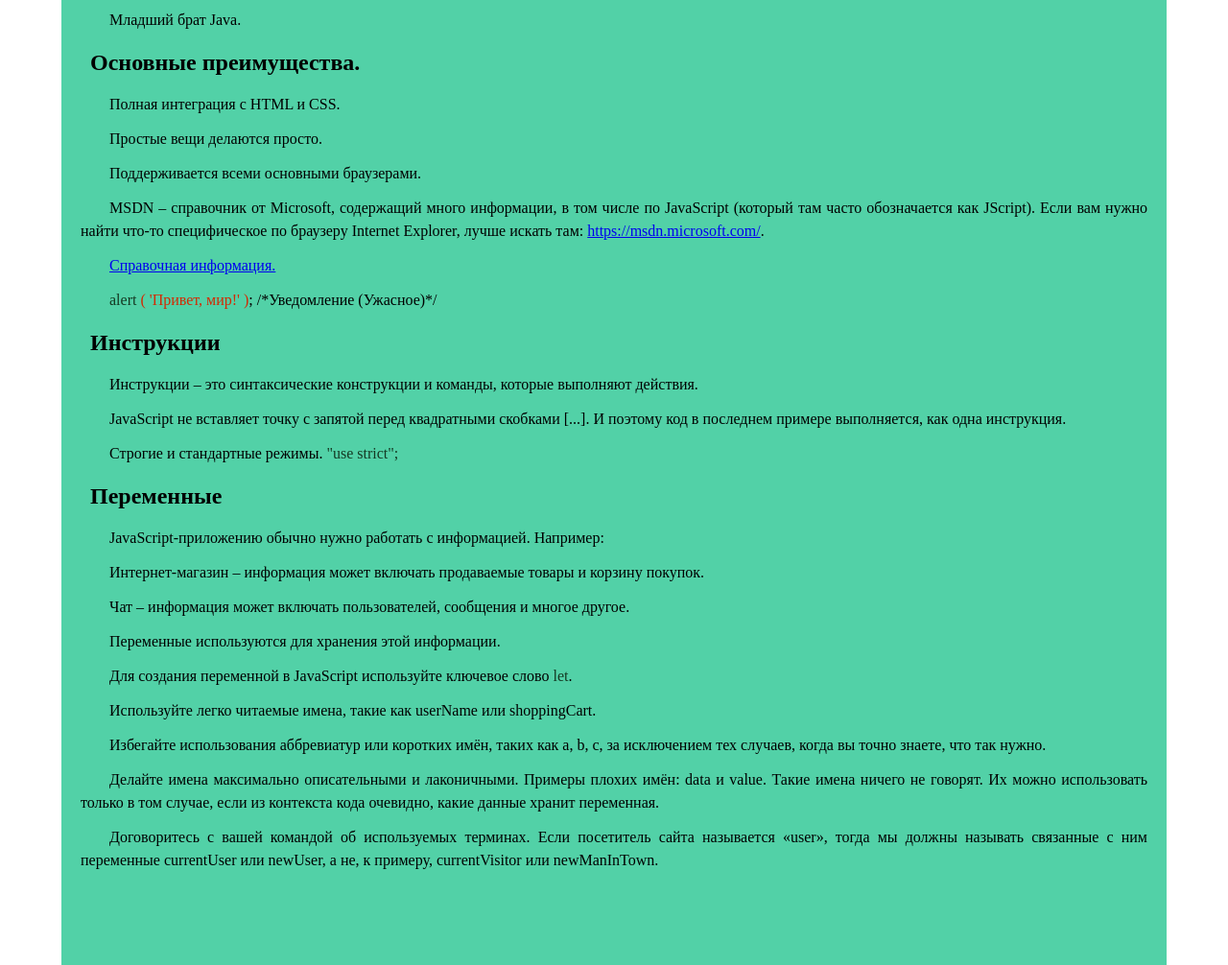
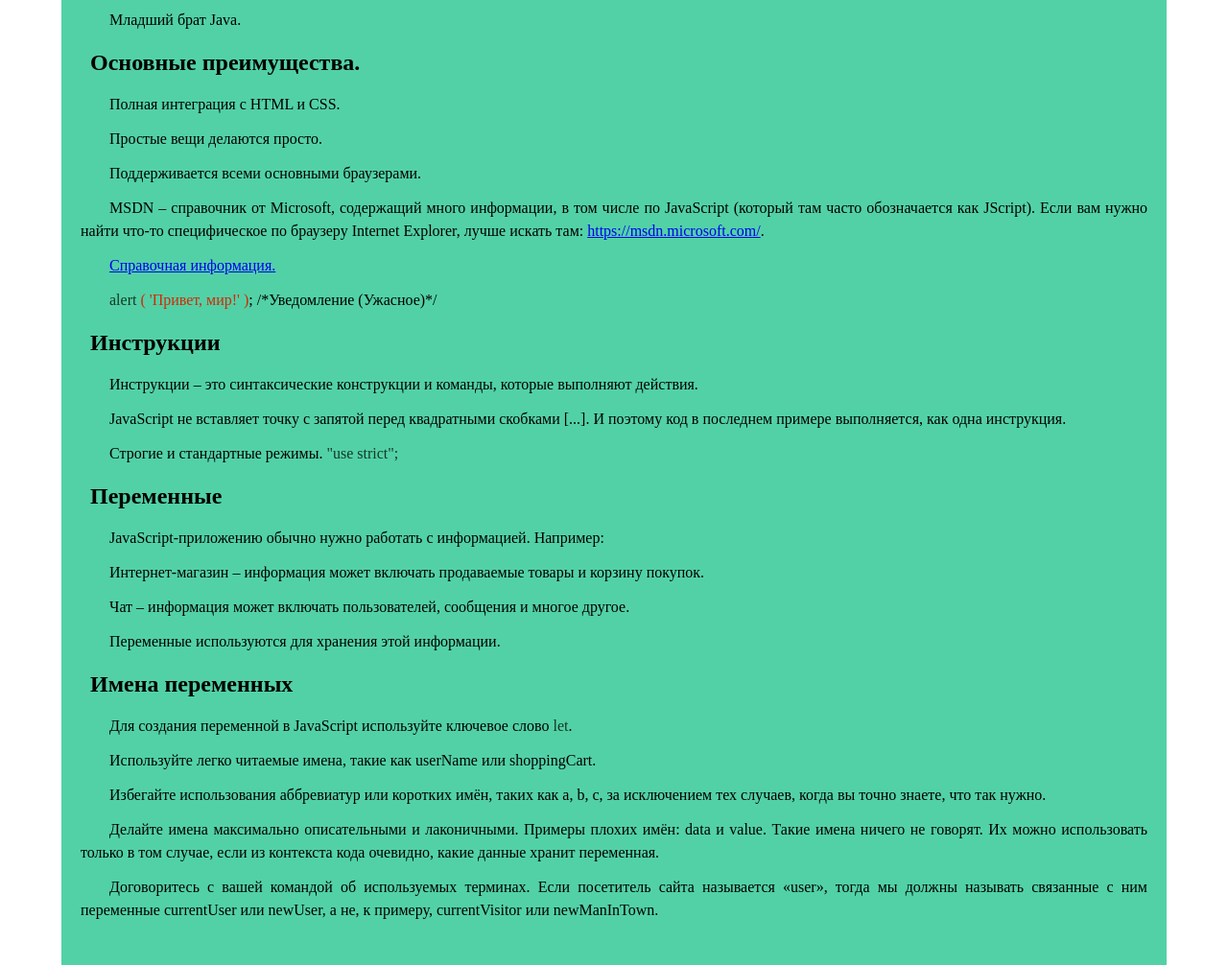
Before and after one commit to R2-D2-2/-, a plain HTML site: page Training_js 24.02.23/index.html in a window 1280 px wide. Shown: the part 91-1097 px from the top of the page at 96% size. Drawn offline with Linux system fonts and the light colour scheme.

Commit message:
Начало обучения JavaScript

```diff
--- a/Training_js 24.02.23/index.html
+++ b/Training_js 24.02.23/index.html
@@ -32,6 +32,7 @@
                 <p>Интернет-магазин – информация может включать продаваемые товары и корзину покупок.</p>
                 <p>Чат – информация может включать пользователей, сообщения и многое другое.</p>
                 <p>Переменные используются для хранения этой информации.</p>
+                <h2>Имена переменных</h2>
                 <p>Для создания переменной в JavaScript используйте ключевое слово <span class="js">let</span>.</p>
                 <p>Используйте легко читаемые имена, такие как userName или shoppingCart.</p>
                 <p>Избегайте использования аббревиатур или коротких имён, таких как a, b, c, за исключением тех случаев, когда вы точно знаете, что так нужно.</p>
```
